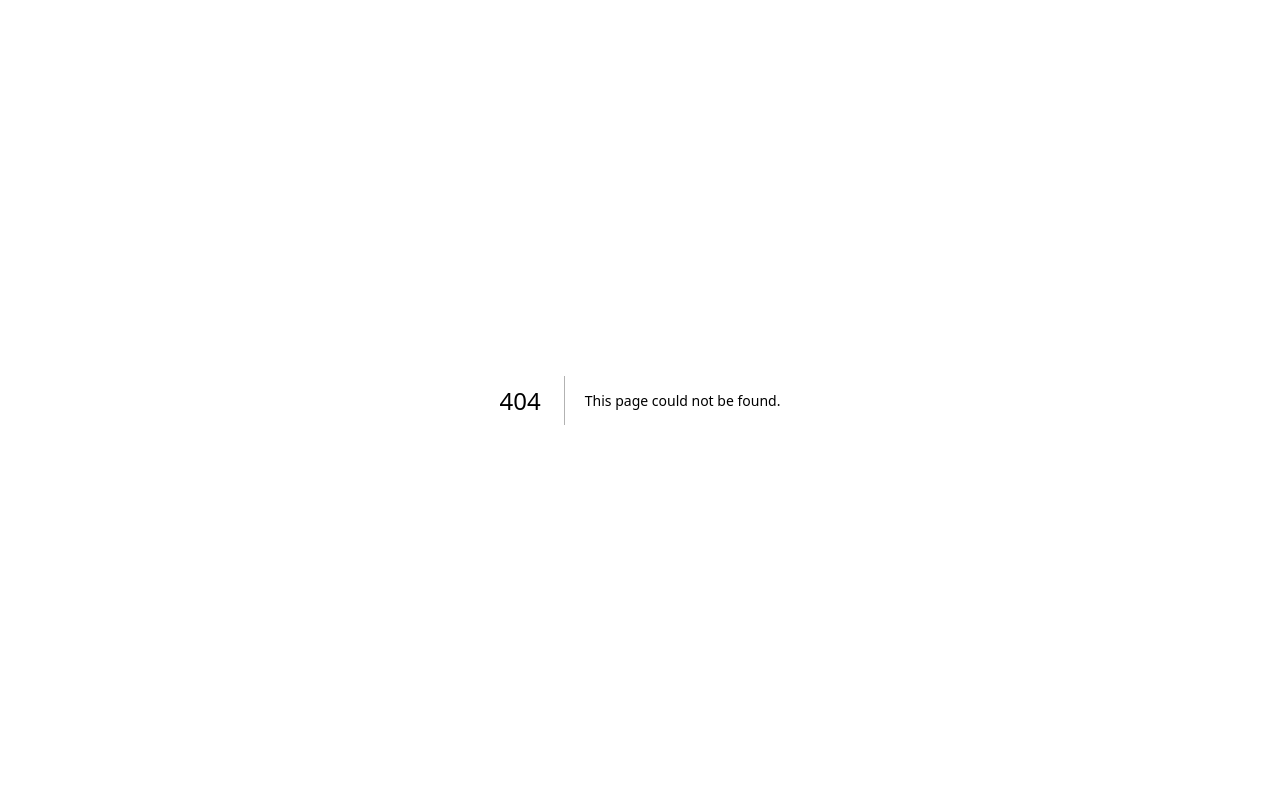
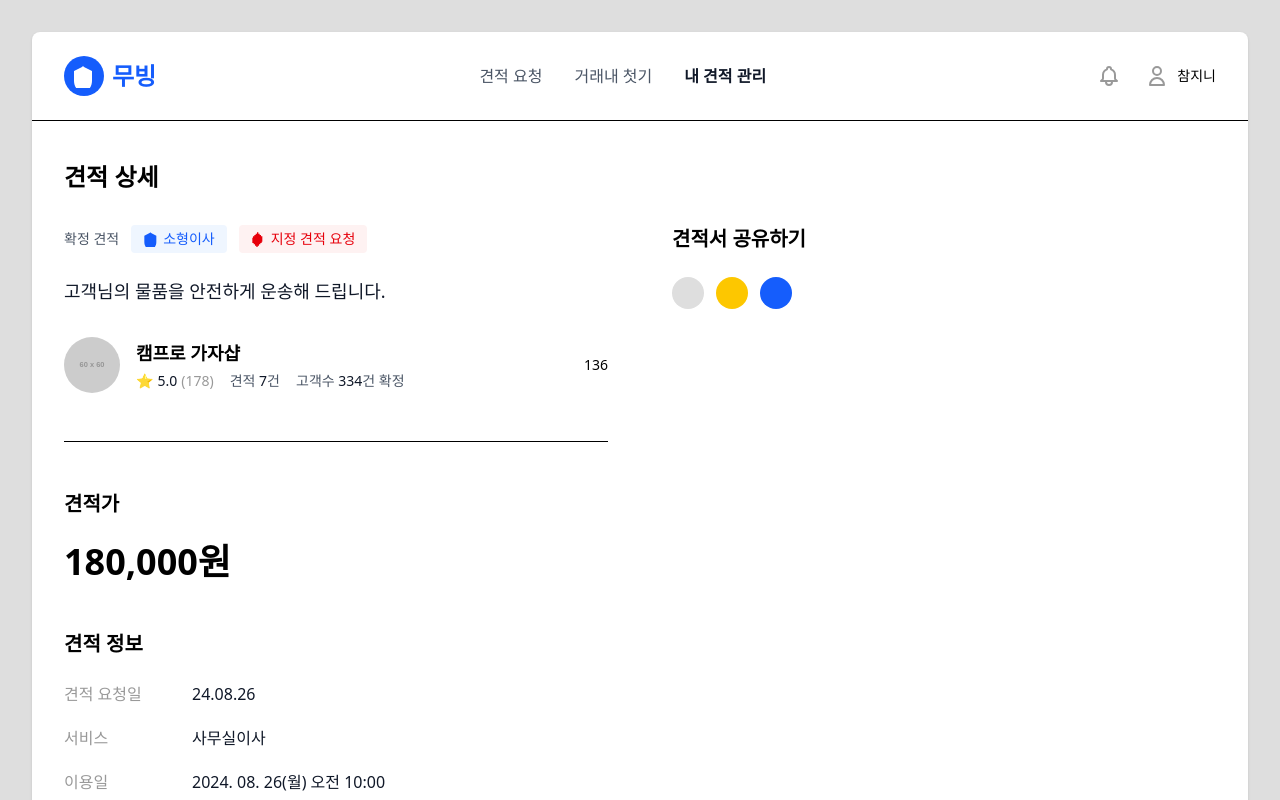
Before and after one commit to Mov2ng/8--Moving-Mov2ng-FE, a Next.js app: page /my in a window 1280 px wide. Before the commit this address had no page. Shown: the top 800 px of the page. Built offline with nearby package versions, Linux system fonts and the light colour scheme; a web font is replaced by a local one.

Commit message:
feat:확정견적 페이지

```diff
--- /dev/null
+++ b/src/app/my/page.tsx
@@ -0,0 +1,145 @@
+import React from 'react';
+
+const ConfirmedQuotePage = () => {
+  return (
+    <div className="min-h-screen bg-gray-100">
+      {/* Main Content */}
+      <div className="max-w-7xl mx-auto p-4 lg:p-8">
+        <div className="bg-white rounded-lg shadow-sm">
+          {/* Logo and Navigation */}
+          <div className="border-b px-8 py-6">
+            <div className="flex items-center justify-between">
+              <div className="flex items-center gap-2">
+                <div className="w-10 h-10 bg-blue-600 rounded-full flex items-center justify-center">
+                  <svg className="w-6 h-6 text-white" viewBox="0 0 24 24" fill="currentColor">
+                    <path d="M12 2L2 7v10c0 5.55 3.84 10.74 9 12 5.16-1.26 9-6.45 9-12V7l-10-5z"/>
+                  </svg>
+                </div>
+                <span className="text-2xl font-bold text-blue-600">무빙</span>
+              </div>
+              <div className="flex gap-8 text-base">
+                <button className="text-gray-600 hover:text-gray-900">견적 요청</button>
+                <button className="text-gray-600 hover:text-gray-900">거래내 첫기</button>
+                <button className="font-bold text-gray-900">내 견적 관리</button>
+              </div>
+              <div className="flex items-center gap-4">
+                <button className="p-2">
+                  <svg className="w-6 h-6 text-gray-400" fill="none" stroke="currentColor" viewBox="0 0 24 24">
+                    <path strokeLinecap="round" strokeLinejoin="round" strokeWidth={2} d="M15 17h5l-1.405-1.405A2.032 2.032 0 0118 14.158V11a6.002 6.002 0 00-4-5.659V5a2 2 0 10-4 0v.341C7.67 6.165 6 8.388 6 11v3.159c0 .538-.214 1.055-.595 1.436L4 17h5m6 0v1a3 3 0 11-6 0v-1m6 0H9" />
+                  </svg>
+                </button>
+                <button className="flex items-center gap-2">
+                  <svg className="w-6 h-6 text-gray-400" fill="none" stroke="currentColor" viewBox="0 0 24 24">
+                    <path strokeLinecap="round" strokeLinejoin="round" strokeWidth={2} d="M16 7a4 4 0 11-8 0 4 4 0 018 0zM12 14a7 7 0 00-7 7h14a7 7 0 00-7-7z" />
+                  </svg>
+                  <span className="text-sm">참지니</span>
+                </button>
+              </div>
+            </div>
+          </div>
+
+          {/* Content Area */}
+          <div className="px-8 py-10">
+            <h2 className="text-2xl font-bold mb-8">견적 상세</h2>
+
+            <div className="grid grid-cols-2 gap-16">
+              {/* Left Column */}
+              <div>
+                {/* Status Badges */}
+                <div className="flex items-center gap-3 mb-6">
+                  <span className="text-sm text-gray-600">확정 견적</span>
+                  <span className="px-3 py-1 bg-blue-50 text-blue-600 rounded text-sm font-medium flex items-center gap-1">
+                    <svg className="w-4 h-4" viewBox="0 0 24 24" fill="currentColor">
+                      <path d="M12 2L2 7v10c0 5.55 3.84 10.74 9 12 5.16-1.26 9-6.45 9-12V7l-10-5z"/>
+                    </svg>
+                    소형이사
+                  </span>
+                  <span className="px-3 py-1 bg-red-50 text-red-600 rounded text-sm font-medium flex items-center gap-1">
+                    <svg className="w-4 h-4" viewBox="0 0 24 24" fill="currentColor">
+                      <path d="M9 2v2H7v2H5v2H3v2H2v8h2v2h2v2h2v2h2v-2h2v-2h2v-2h2v-2h1V8h-2V6h-2V4h-2V2H9z"/>
+                    </svg>
+                    지정 견적 요청
+                  </span>
+                </div>
+
+                <p className="text-gray-900 mb-8 text-lg">고객님의 물품을 안전하게 운송해 드립니다.</p>
+
+                {/* Profile Section */}
+                <div className="flex items-center gap-4 mb-12 pb-12 border-b">
+                  <img
+                    src="https://via.placeholder.com/60"
+                    alt="Profile"
+                    className="w-14 h-14 rounded-full"
+                  />
+                  <div className="flex-1">
+                    <div className="font-bold text-lg mb-1">캠프로 가자샵</div>
+                    <div className="flex items-center gap-4 text-sm text-gray-600">
+                      <span className="flex items-center gap-1">
+                        <span className="text-yellow-500">⭐</span>
+                        <span className="font-medium text-gray-900">5.0</span>
+                        <span className="text-gray-400">(178)</span>
+                      </span>
+                      <span>견적 <span className="font-medium text-gray-900">7</span>건</span>
+                      <span>고객수 <span className="font-medium text-gray-900">334</span>건 확정</span>
+                    </div>
+                  </div>
+                  <div className="flex items-center gap-1">
+                    <span className="text-sm font-medium">136</span>
+                  </div>
+                </div>
+
+                {/* Price Section */}
+                <div className="mb-12">
+                  <h3 className="font-bold text-xl mb-6">견적가</h3>
+                  <div className="text-4xl font-bold">180,000원</div>
+                </div>
+
+                {/* Quote Info Section */}
+                <div>
+                  <h3 className="font-bold text-xl mb-6">견적 정보</h3>
+                  <div className="space-y-5">
+                    <div className="flex">
+                      <span className="w-32 text-gray-400">견적 요청일</span>
+                      <span className="text-gray-900 font-medium">24.08.26</span>
+                    </div>
+                    <div className="flex">
+                      <span className="w-32 text-gray-400">서비스</span>
+                      <span className="text-gray-900 font-medium">사무실이사</span>
+                    </div>
+                    <div className="flex">
+                      <span className="w-32 text-gray-400">이용일</span>
+                      <span className="text-gray-900 font-medium">2024. 08. 26(월) 오전 10:00</span>
+                    </div>
+                    <div className="flex">
+                      <span className="w-32 text-gray-400">출발지</span>
+                      <span className="text-gray-900 font-medium">서울 중구 삼일대로 343</span>
+                    </div>
+                    <div className="flex">
+                      <span className="w-32 text-gray-400">도착지</span>
+                      <span className="text-gray-900 font-medium">서울 강남구 선릉로 428</span>
+                    </div>
+                  </div>
+                </div>
+              </div>
+
+              {/* Right Column - Share Section */}
+              <div>
+                <h3 className="font-bold text-xl mb-6">견적서 공유하기</h3>
+                <div className="flex gap-3">
+                  <button className="p-4 bg-gray-100 rounded-full hover:bg-gray-200 transition">
+                  </button>
+                  <button className="p-4 bg-yellow-400 rounded-full hover:bg-yellow-500 transition">
+                  </button>
+                  <button className="p-4 bg-blue-600 rounded-full hover:bg-blue-700 transition">
+                  </button>
+                </div>
+              </div>
+            </div>
+          </div>
+        </div>
+      </div>
+    </div>
+  );
+};
+
+export default ConfirmedQuotePage;
```
